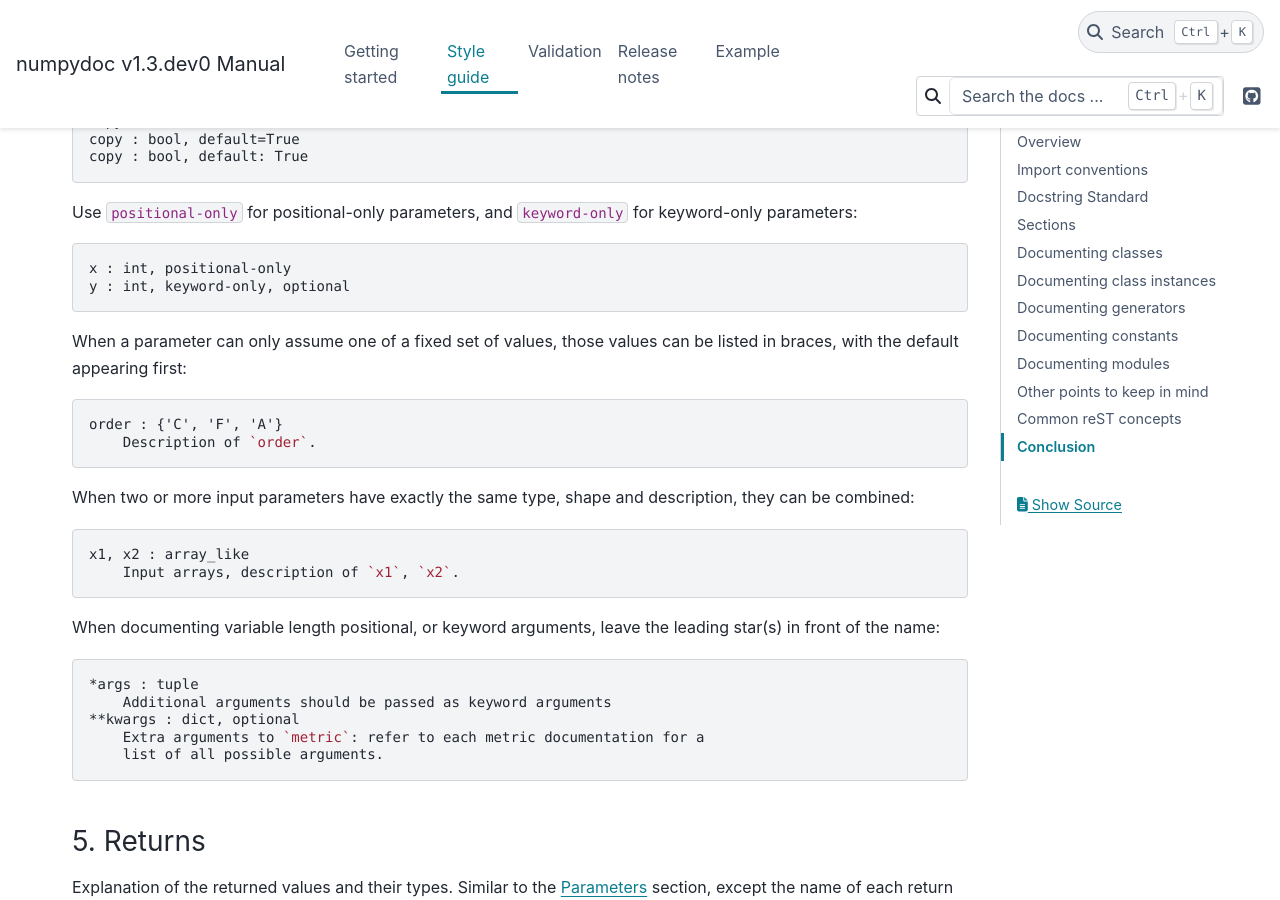
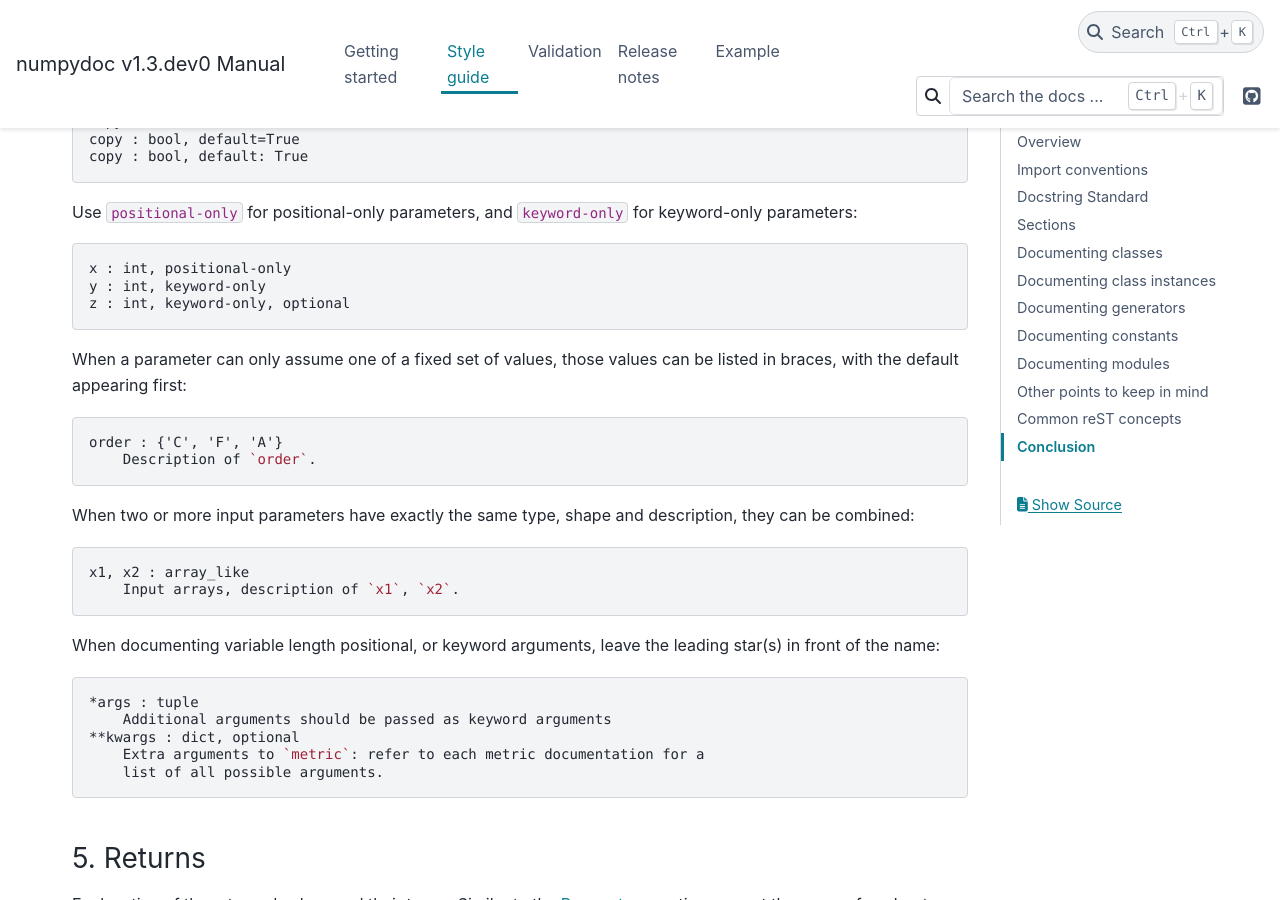
Before and after one commit to numpy/numpydoc, a Sphinx documentation site: the page built from doc/format.rst, in a window 1280 px wide and 900 px high, scrolled down 4004 px. Built offline with Sphinx 7.4.7 and the PyData theme 0.15.4, drawn with Linux system fonts in a browser that asks for light colours; formulas are drawn with MathJax 3.

Commit message:
DOC: add example for keyword-only parameter

```diff
--- a/doc/format.rst
+++ b/doc/format.rst
@@ -215,7 +215,8 @@ Use ``positional-only`` for positional-only parameters, and ``keyword-only``
 for keyword-only parameters::
 
   x : int, positional-only
-  y : int, keyword-only, optional
+  y : int, keyword-only
+  z : int, keyword-only, optional
 
 When a parameter can only assume one of a fixed set of values,
 those values can be listed in braces, with the default appearing first::
```
